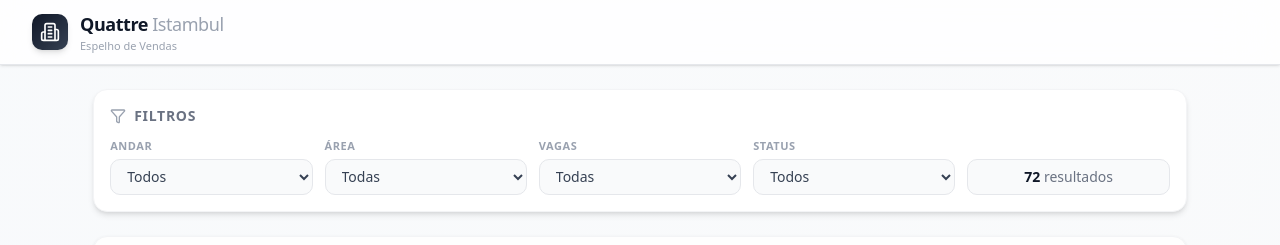
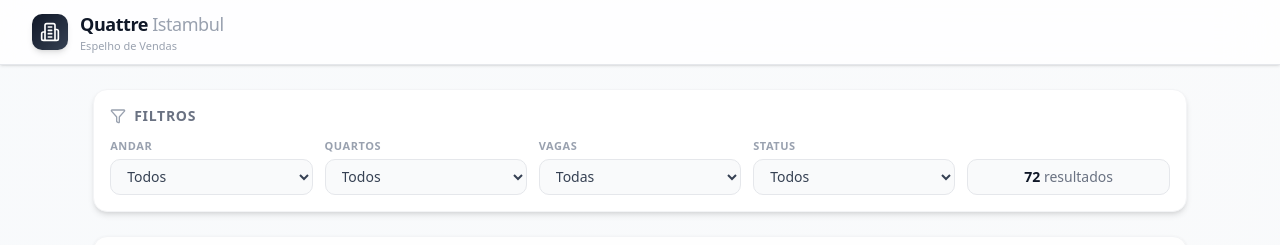
Before and after one commit to felipesantiago-coder/fluxo-quadra, a Next.js app: page / in a window 1280 px wide. Shown: the top 245 px of the page. Built offline with nearby package versions, Linux system fonts and the light colour scheme.

Commit message:
5f78d5fd-d5d7-4ede-b06b-2da2a44f492f

```diff
--- a/src/components/sales-dashboard.tsx
+++ b/src/components/sales-dashboard.tsx
@@ -391,19 +391,19 @@ function Legend() {
 export default function SalesDashboard() {
   const [selectedUnit, setSelectedUnit] = useState<Unit | null>(null);
   const [collapsedFloors, setCollapsedFloors] = useState<Set<number>>(new Set());
-  const [filterArea, setFilterArea] = useState<Unit["tipoArea"] | "all">("all");
+  const [filterQuartos, setFilterQuartos] = useState<number | "all">("all");
   const [filterFloor, setFilterFloor] = useState<number | "all">("all");
   const [filterVagas, setFilterVagas] = useState<number | "all">("all");
   const [filterStatus, setFilterStatus] = useState<Unit["status"] | "all">("all");
 
   const filteredUnits = useMemo(() => {
     let result = [...units];
-    if (filterArea !== "all") result = result.filter((u) => u.tipoArea === filterArea);
+    if (filterQuartos !== "all") result = result.filter((u) => u.quartos === filterQuartos);
     if (filterFloor !== "all") result = result.filter((u) => u.andar === filterFloor);
     if (filterVagas !== "all") result = result.filter((u) => u.vagas === filterVagas);
     if (filterStatus !== "all") result = result.filter((u) => u.status === filterStatus);
     return result;
-  }, [filterArea, filterFloor, filterVagas, filterStatus]);
+  }, [filterQuartos, filterFloor, filterVagas, filterStatus]);
 
   const activeFloors = useMemo(() => {
     const floorSet = new Set(filteredUnits.map((u) => u.andar));
@@ -454,12 +454,12 @@ export default function SalesDashboard() {
           <div className="flex items-center gap-2 mb-3">
             <Filter className="w-4 h-4 text-gray-400" />
             <span className="text-sm font-semibold text-gray-500 uppercase tracking-wider">Filtros</span>
-            {(filterArea !== "all" || filterFloor !== "all" || filterVagas !== "all" || filterStatus !== "all") && (
+            {(filterQuartos !== "all" || filterFloor !== "all" || filterVagas !== "all" || filterStatus !== "all") && (
               <Button
                 variant="ghost"
                 size="sm"
                 className="ml-auto text-xs text-gray-400 hover:text-gray-600"
-                onClick={() => { setFilterArea("all"); setFilterFloor("all"); setFilterVagas("all"); setFilterStatus("all"); }}
+                onClick={() => { setFilterQuartos("all"); setFilterFloor("all"); setFilterVagas("all"); setFilterStatus("all"); }}
               >
                 Limpar filtros
               </Button>
@@ -481,18 +481,17 @@ export default function SalesDashboard() {
               </select>
             </div>
 
-            {/* Area filter */}
+            {/* Quartos filter */}
             <div>
-              <label className="text-[11px] font-semibold text-gray-400 uppercase tracking-wider mb-1 block">Área</label>
+              <label className="text-[11px] font-semibold text-gray-400 uppercase tracking-wider mb-1 block">Quartos</label>
               <select
-                value={filterArea}
-                onChange={(e) => setFilterArea(e.target.value as Unit["tipoArea"] | "all")}
+                value={filterQuartos}
+                onChange={(e) => setFilterQuartos(e.target.value === "all" ? "all" : Number(e.target.value))}
                 className="w-full h-9 px-3 rounded-lg border border-gray-200 bg-gray-50 text-sm font-medium text-gray-700 focus:outline-none focus:ring-2 focus:ring-gray-900/10 focus:border-gray-300 transition-all"
               >
-                <option value="all">Todas</option>
-                {areaTypes.map((a) => (
-                  <option key={a} value={a}>{a}</option>
-                ))}
+                <option value="all">Todos</option>
+                <option value="2">2 quartos</option>
+                <option value="3">3 quartos</option>
               </select>
             </div>
 
```
